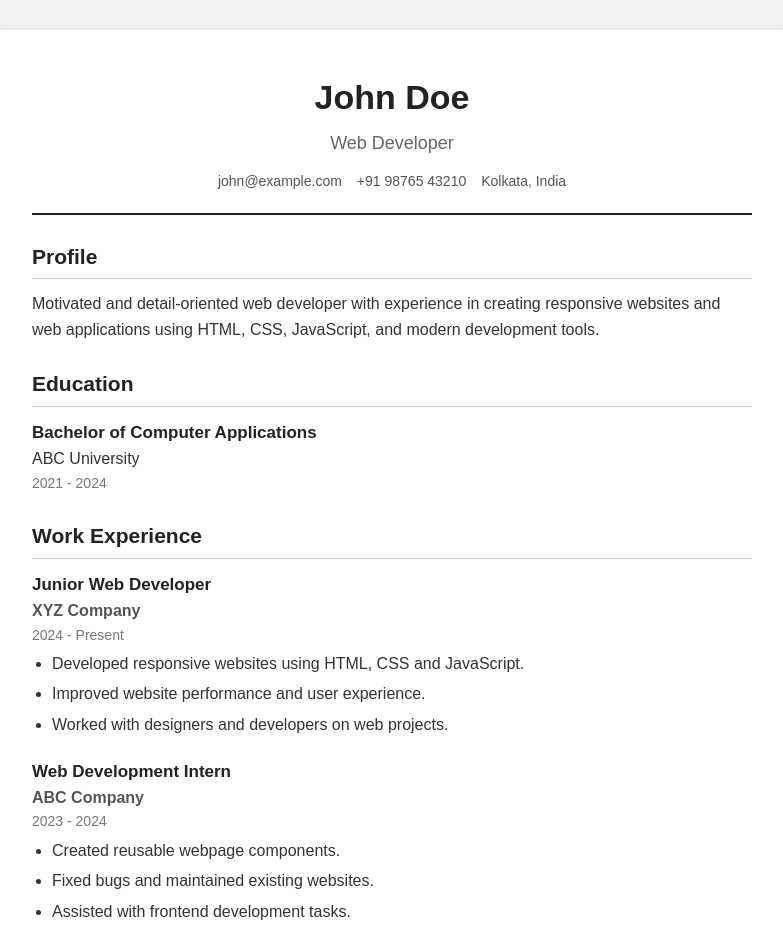
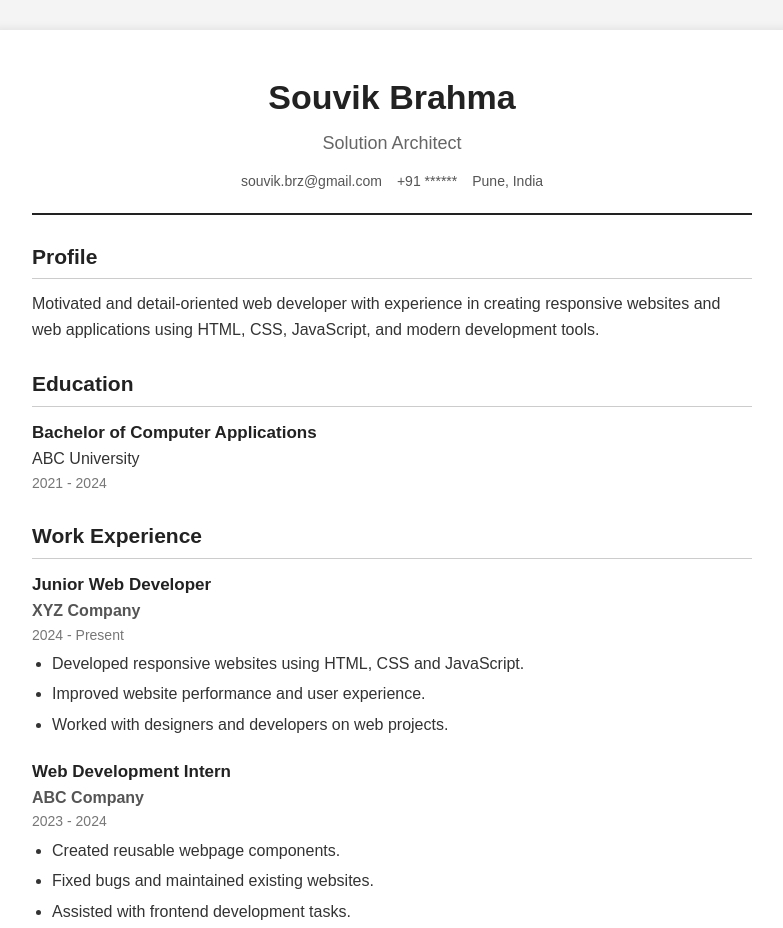
Before and after one commit to souvik-brz/resume, a plain HTML site: page index.html in a window 1280 px wide. Shown: the top 928 px of the page, without its empty margins (248-1031 px from the left). Drawn offline with Linux system fonts and the light colour scheme.

Commit message:
initial update

```diff
--- a/index.html
+++ b/index.html
@@ -4,7 +4,7 @@
     <meta charset="UTF-8">
     <meta name="viewport" content="width=device-width, initial-scale=1.0">
 
-    <title>John Doe - Resume</title>
+    <title>Souvik Brahma - Resume</title>
 
     <!-- External CSS -->
     <link rel="stylesheet" href="style.css">
@@ -16,13 +16,13 @@
 
         <!-- Header -->
         <header class="header">
-            <h1>John Doe</h1>
-            <p>Web Developer</p>
+            <h1>Souvik Brahma</h1>
+            <p>Solution Architect</p>
 
             <div class="contact">
-                <span>john@example.com</span>
-                <span>+91 98765 43210</span>
-                <span>Kolkata, India</span>
+                <span>souvik.brz@gmail.com</span>
+                <span>+91 ******</span>
+                <span>Pune, India</span>
             </div>
         </header>
 
```
